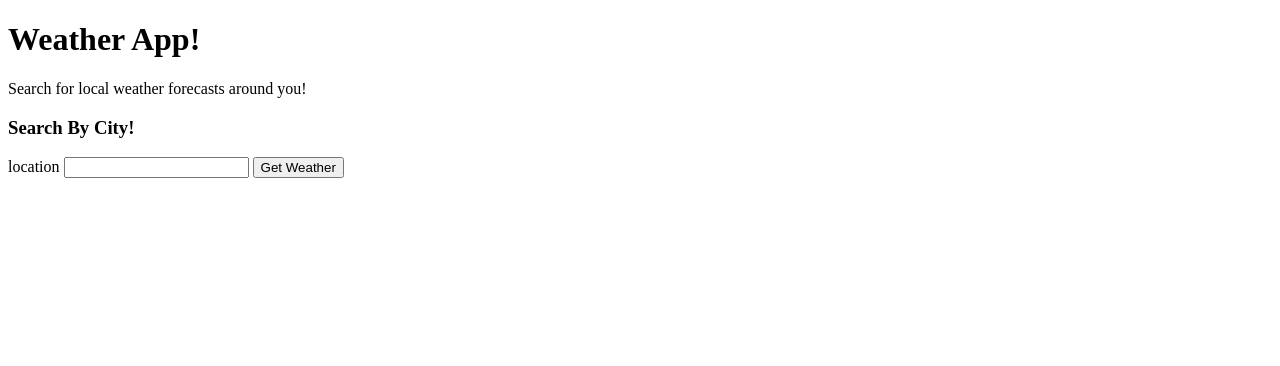
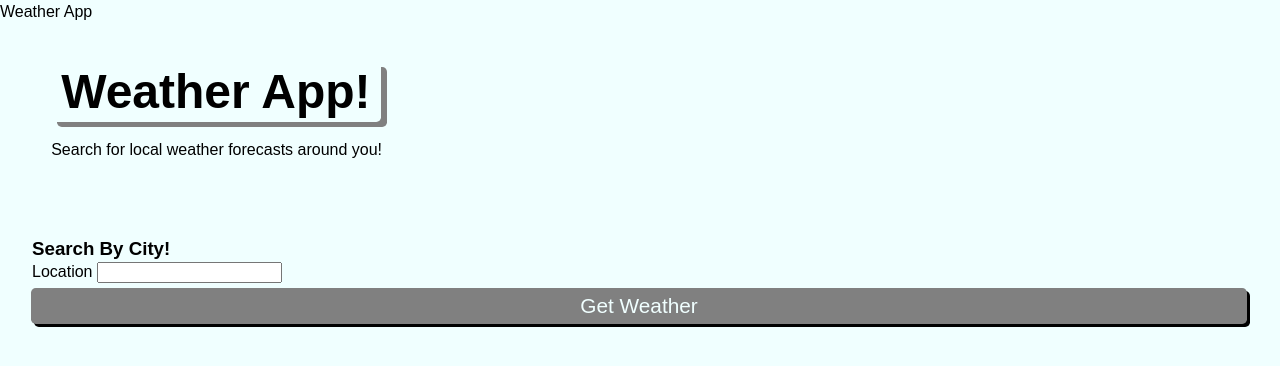
Before and after one commit to bperez05/weather_app, a plain HTML site: page index.html in a window 1280 px wide. Drawn offline with Linux system fonts and the light colour scheme; files that its build step writes are made by us from their sources; files whose address does not match are found by name.

Commit message:
linked stylesheet and HTML

```diff
--- a/index.html
+++ b/index.html
@@ -4,6 +4,7 @@
     <meta charset="UTF-8">
     <meta http-equiv="X-UA-Compatible" content="IE=edge">
     <meta name="viewport" content="width=device-width, initial-scale=1.0">
+    <link rel="stylesheet" href="/Users/brandonperez/Desktop/code_/weather_app/style.css"
     <title>Weather App</title>
 </head>
 <body class="flex-column">
@@ -18,7 +19,7 @@
             <div class="card">
                 <h3 class= "card-header"> Search By City!</h3>
                 <form id="city-form" class="card-body">
-                    <label class="city-label" for="location">location</label>
+                    <label class="city-label" for="location">Location</label>
                     <input name="location" id="location" type="text" class="form-input"/>
                     <button type="submit" class="btn">Get Weather</button>
                 </form>
@@ -26,6 +27,6 @@
 
     </main>
 
-
+    <script src="script.js"></script>
 </body>
 </html>
--- a/style.css
+++ b/style.css
@@ -0,0 +1,58 @@
+body {
+    background-color: azure;
+    margin: 0;
+    padding: 0;
+    font-family: Arial, Helvetica, sans-serif;
+    color: black;
+    line-height: 1.5;
+    font-size: 16px;
+
+}
+h1,
+h3 {
+    font-weight: 700;
+  margin: 0;
+  color: black;
+  line-height: 1.25;
+}
+
+main {
+    margin: 20px auto;
+    width: 95%;
+}
+
+.btn {
+    font-size: 1.3rem;
+    text-decoration: none;
+    padding: 6px 5px;
+    width:100%;
+    display: block;
+    margin:5px 0px;
+    border-radius: .3rem;
+    color: azure;
+    border: none;
+    outline: none;
+    background-color: grey;
+    box-shadow: 3px 3px black;
+    transform: translate(-1px, -1px);
+}
+
+.hero {
+    padding: 3% 4%;
+    background-color: var(--dark);
+    color: var(--primary);
+  }
+
+  .hero p {
+    max-width: 75%;
+  }
+
+  .web-title {
+    font-size: 3rem;
+    background-color: azure;
+    color: black;
+    padding: 0 10px;
+    display: inline-block;
+    border-radius: .3rem;
+    box-shadow: 6px 5px gray;
+  }
```
